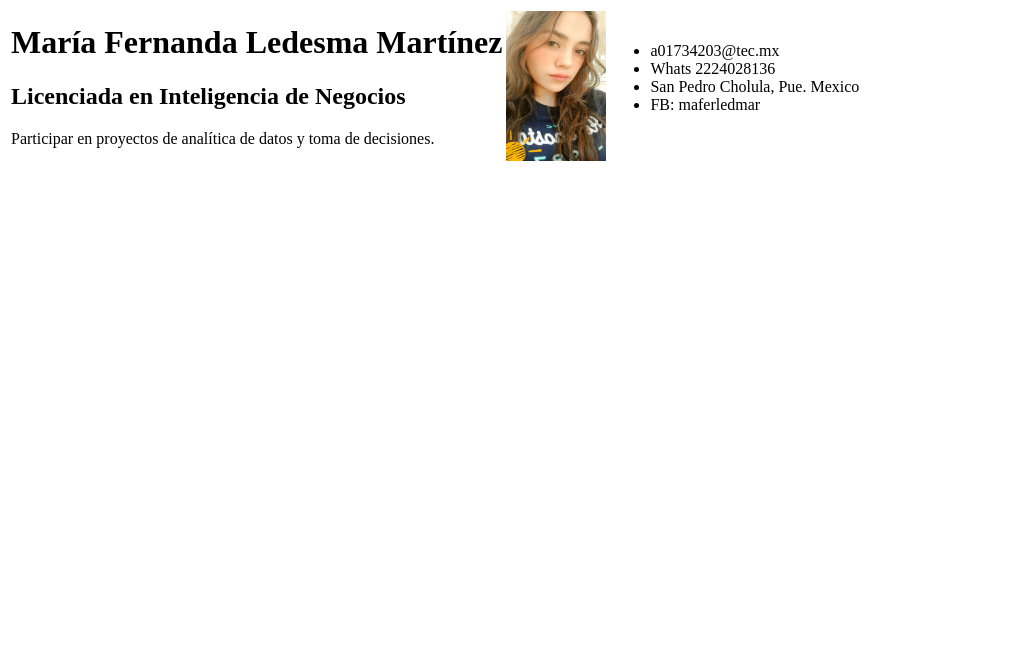
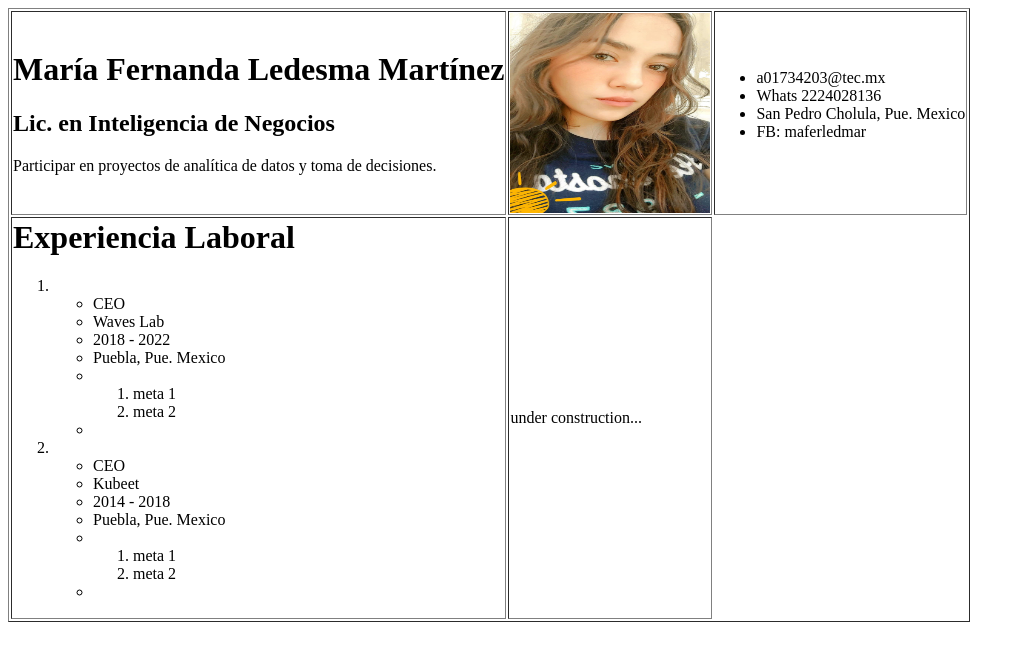
Before and after one commit to MaferLedmar/MaferLedmar.github.io, a plain HTML site: page index.html in a window 1280 px wide. Shown: the whole page, without its empty margins (0-1025 px from the left). Drawn offline with Linux system fonts and the light colour scheme.

Commit message:
Agregue experiencia laboral #2

```diff
--- a/index.html
+++ b/index.html
@@ -1,14 +1,14 @@
 <html>
 <body>
 
-<table border="0">
+<table border="1">
 
 <tr>
 
 <td>
 
 <h1>María Fernanda Ledesma Martínez</h1>
-<h2>Licenciada en Inteligencia de Negocios</h2>
+<h2>Lic. en Inteligencia de Negocios</h2>
 
 <p>
   Participar en proyectos de analítica de datos y toma de decisiones.
@@ -18,20 +18,71 @@
 
 
 <td>
-  <img src="mafer_foto.jpg" alt="maferledmar" width="100" height="150"
+  <img src="mafer_foto.jpg" alt="maferledmar" width="200" height="200"
 </td>
 
 
 <td>
-
 <ul>
  <li> a01734203@tec.mx </li>
  <li> Whats 2224028136 </li>
  <li> San Pedro Cholula, Pue. Mexico </li>
  <li> FB: maferledmar </li>
 </ul>
+</td>
+
+</tr>
+
+
+<tr>
+
+<td>
+<h1> Experiencia Laboral </h1>
+
+<ol>
+<li>
+   <ul>
+     <li> CEO </li>
+     <li> Waves Lab </li>
+     <li> 2018 - 2022 </li>
+     <li> Puebla, Pue. Mexico </li>
+
+     <li>
+	<ol>
+	  <li> meta 1 </li>
+          <li> meta 2 </li>
+	</ol>
+     <li>
+   </ul>
+</li>
+
+<li>
+   <ul>
+     <li> CEO </li>
+     <li> Kubeet </li>
+     <li> 2014 - 2018 </li>
+     <li> Puebla, Pue. Mexico </li>
+
+     <li>
+        <ol>
+          <li> meta 1 </li>
+          <li> meta 2 </li>
+        </ol>
+     <li>
+   </ul>
+</ol>
+</li>
+
 
 </td>
+
+
+<td>
+under construction...
+</td>
+
+</tr>
+
 
 </table>
 
```
